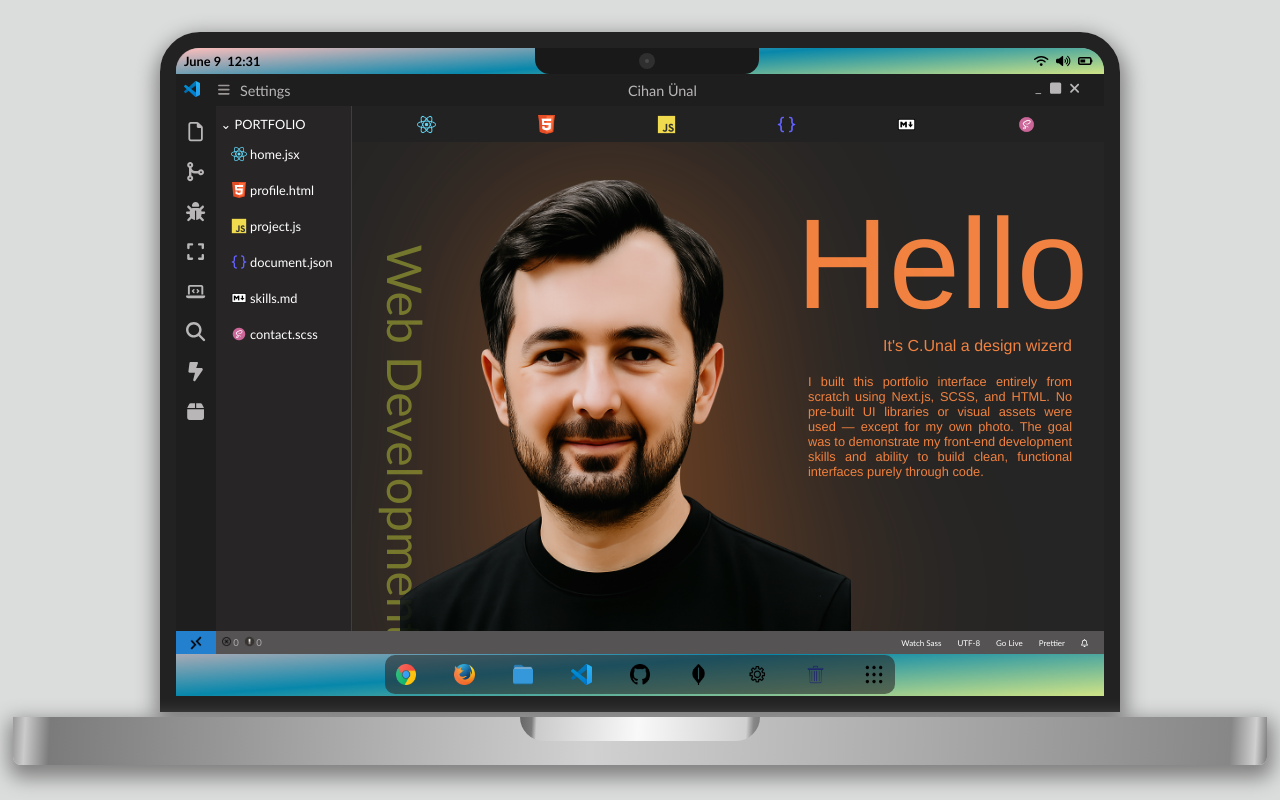
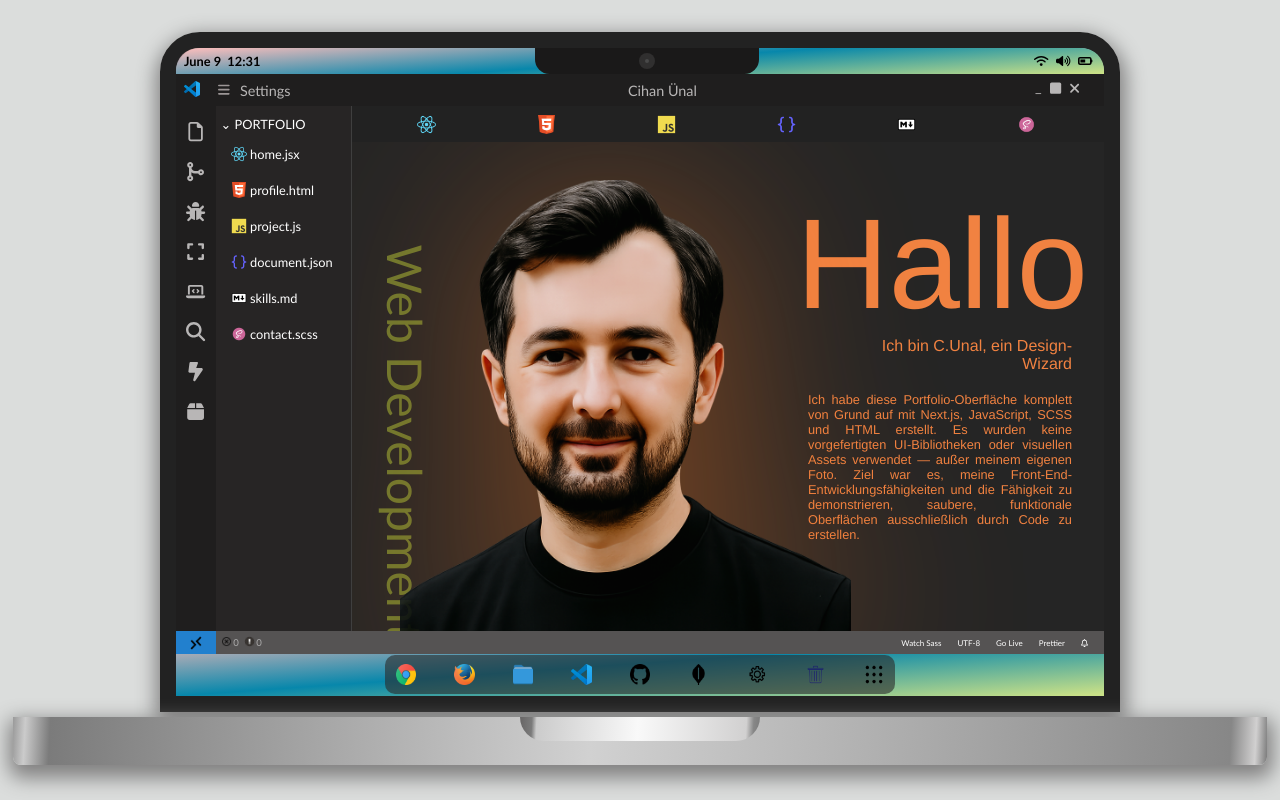
Before and after one commit to CihanUnall/PORTFOLIO, a Next.js app in the folder frontend/: page / in a window 1280 px wide. Built offline with nearby package versions, Linux system fonts and the light colour scheme.

Commit message:
Readme anderungen

```diff
--- a/frontend/app/home/page.jsx
+++ b/frontend/app/home/page.jsx
@@ -17,15 +17,17 @@ export default function Home() {
         />
       </div>
       <div className="text2">
-        <h3>Hello </h3>
-        <h4>It's C.Unal a design wizerd</h4>
+        <h3>Hallo</h3>
+        <h4>Ich bin C.Unal, ein Design-Wizard</h4>
         <br />
         <p>
-          I built this portfolio interface entirely from scratch using Next.js,
-          SCSS, and HTML. No pre-built UI libraries or visual assets were used —
-          except for my own photo. The goal was to demonstrate my front-end
-          development skills and ability to build clean, functional interfaces
-          purely through code.
+          Ich habe diese Portfolio-Oberfläche komplett von Grund auf mit
+          Next.js, JavaScript, SCSS und HTML erstellt. Es wurden keine
+          vorgefertigten UI-Bibliotheken oder visuellen Assets verwendet — außer
+          meinem eigenen Foto. Ziel war es, meine
+          Front-End-Entwicklungsfähigkeiten und die Fähigkeit zu demonstrieren,
+          saubere, funktionale Oberflächen ausschließlich durch Code zu
+          erstellen.
         </p>
       </div>
     </div>
```
